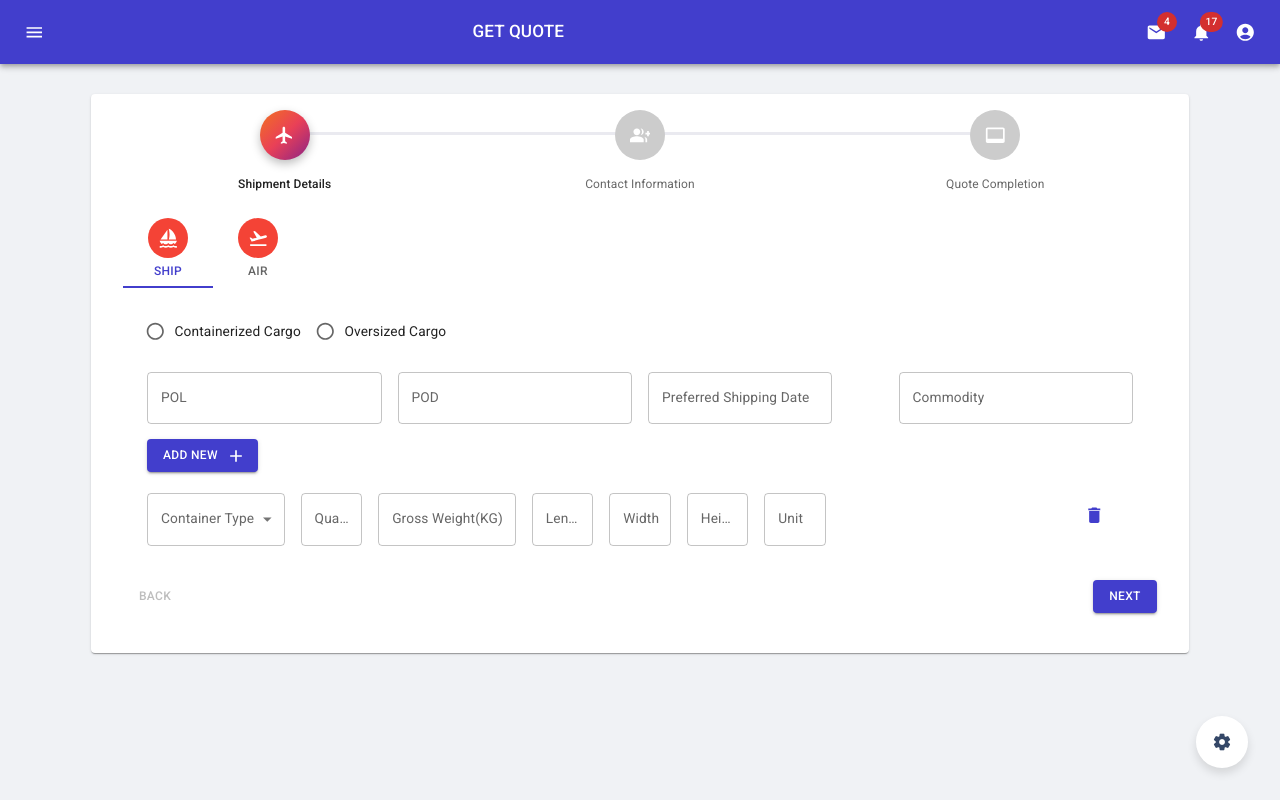
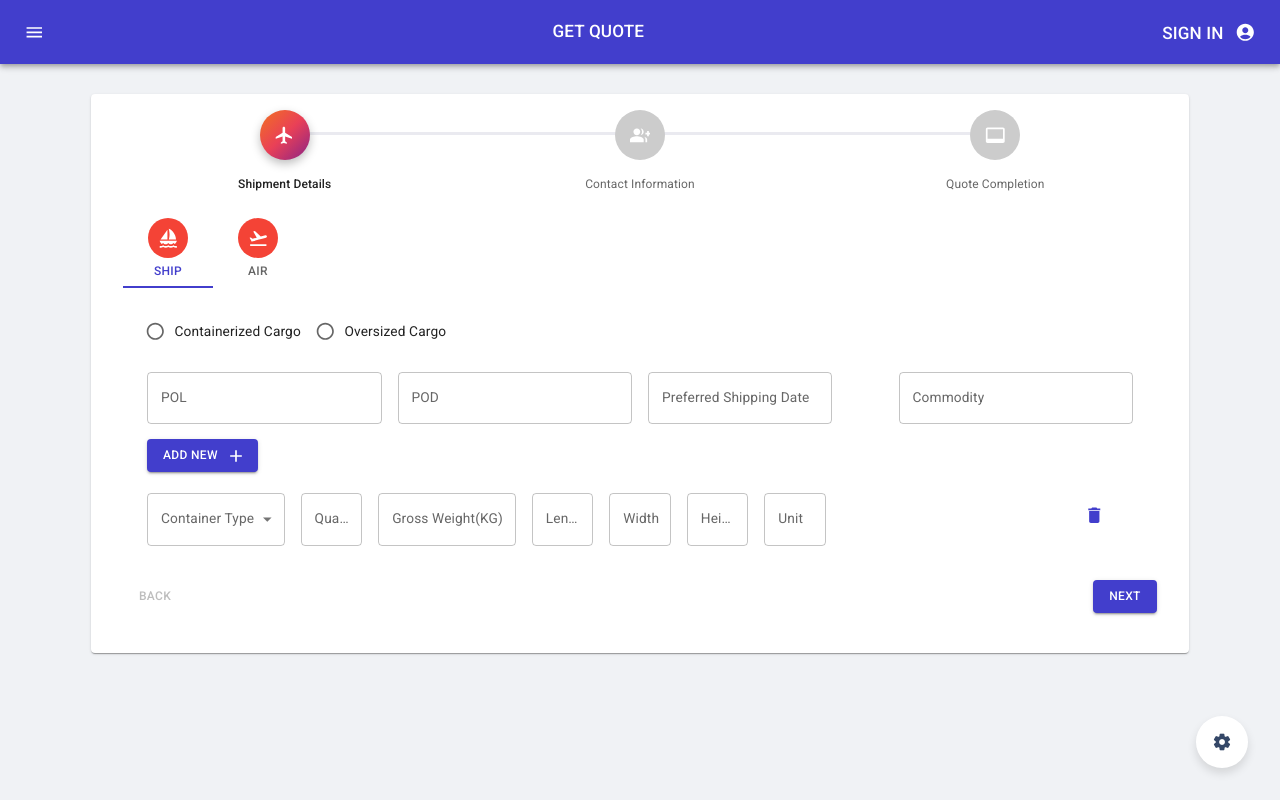
Before and after one commit to sanjai12/maslogistics, a React (Create React App) app: page /getQuote in a window 1280 px wide. Built offline with nearby package versions, Linux system fonts and the light colour scheme; no server answers.

Commit message:
sign in option added

```diff
--- a/src/GetQuote.js
+++ b/src/GetQuote.js
@@ -18,6 +18,8 @@ import MoreIcon from '@mui/icons-material/MoreVert';
 
 import { ThemeProvider, createTheme } from '@mui/material/styles';
 import ShipmentQuote from './ShipmentQuote';
+import MDTypography from 'components/MDTypography';
+import { useNavigate } from 'react-router-dom';
 
 const Search = styled('div')(({ theme }) => ({
   position: 'relative',
@@ -76,7 +78,7 @@ const darkTheme = createTheme({
 export default function PrimarySearchAppBar() {
   const [anchorEl, setAnchorEl] = React.useState(null);
   const [mobileMoreAnchorEl, setMobileMoreAnchorEl] = React.useState(null);
-
+const navigate = useNavigate();
   const isMenuOpen = Boolean(anchorEl);
   const isMobileMenuOpen = Boolean(mobileMoreAnchorEl);
 
@@ -171,6 +173,10 @@ export default function PrimarySearchAppBar() {
     </Menu>
   );
 
+  const navigateHandler = () => {
+    navigate('../authentication/sign-in')
+  }
+
   return (
     <ThemeProvider theme={darkTheme}>
       <Box sx={{ flexGrow: 1 }}>
@@ -189,31 +195,23 @@ export default function PrimarySearchAppBar() {
               variant='h6'
               noWrap
               component='div'
-              sx={{ display: { xs: 'none', sm: 'block', marginLeft: '25rem' } }}
+              sx={{ display: { xs: 'none', sm: 'block', marginLeft: '30rem' } }}
             >
               GET QUOTE
             </Typography>
 
             <Box sx={{ flexGrow: 1 }} />
             <Box sx={{ display: { xs: 'none', md: 'flex' } }}>
-              <IconButton
-                size='large'
-                aria-label='show 4 new mails'
-                color='inherit'
-              >
-                <Badge badgeContent={4} color='error'>
-                  <MailIcon />
-                </Badge>
-              </IconButton>
-              <IconButton
-                size='large'
-                aria-label='show 17 new notifications'
-                color='inherit'
-              >
-                <Badge badgeContent={17} color='error'>
-                  <NotificationsIcon />
-                </Badge>
-              </IconButton>
+            <Typography
+              variant='h6'
+              noWrap
+              component='div'
+              onClick={navigateHandler}
+              sx={{ display: { xs: 'none', sm: 'block', marginTop:10, cursor:"pointer" } }}
+            >
+              SIGN IN
+            </Typography>
+
               <IconButton
                 size='large'
                 edge='end'
```
